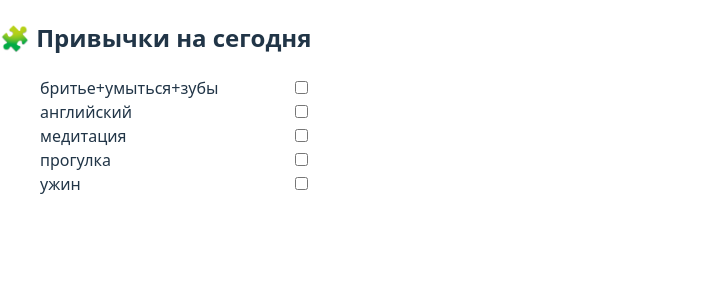
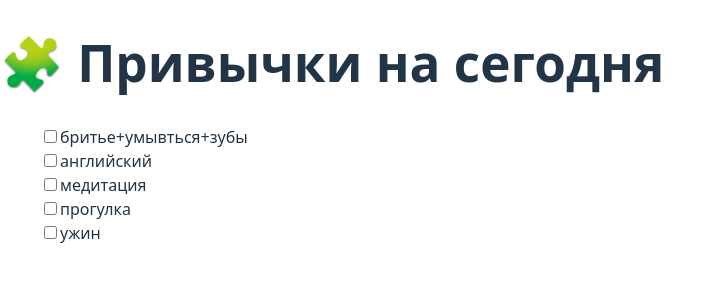
Before and after one commit to vveed-vi/lifequest-webapp, a React (Vite) app: page / in a window 1280 px wide. Shown: the top 300 px of the page, without its empty margins (0-722 px from the left). Built offline with nearby package versions, Linux system fonts and the light colour scheme.

Commit message:
💾 добавлен localStorage для привычек

```diff
--- a/src/HabitTracker.tsx
+++ b/src/HabitTracker.tsx
@@ -1,38 +1,47 @@
-import { useState } from 'react'
+import { useEffect, useState } from 'react'
 
-const habits = [
-  { id: 1, name: 'бритье+умыться+зубы', category: 'Утро' },
-  { id: 2, name: 'английский', category: 'Фокус' },
-  { id: 3, name: 'медитация', category: 'Фокус' },
-  { id: 4, name: 'прогулка', category: 'Фокус' },
-  { id: 5, name: 'ужин', category: 'Завершение дня' },
+const habitsList = [
+  "бритье+умывться+зубы",
+  "английский",
+  "медитация",
+  "прогулка",
+  "ужин"
 ]
 
 function HabitTracker() {
-  const [completed, setCompleted] = useState<number[]>([])
+  const [checked, setChecked] = useState<{ [key: string]: boolean }>({})
 
-  const toggleHabit = (id: number) => {
-    setCompleted(prev =>
-      prev.includes(id) ? prev.filter(hid => hid !== id) : [...prev, id]
-    )
+  // Загружаем состояние при загрузке страницы
+  useEffect(() => {
+    const saved = localStorage.getItem('habit-checks')
+    if (saved) setChecked(JSON.parse(saved))
+  }, [])
+
+  // Сохраняем состояние при каждом изменении
+  useEffect(() => {
+    localStorage.setItem('habit-checks', JSON.stringify(checked))
+  }, [checked])
+
+  const toggle = (habit: string) => {
+    setChecked(prev => ({
+      ...prev,
+      [habit]: !prev[habit]
+    }))
   }
 
   return (
-    <div className="p-4 max-w-md mx-auto">
-      <h2 className="text-xl font-bold mb-4">🧩 Привычки на сегодня</h2>
-      <ul className="space-y-3">
-        {habits.map(habit => (
-          <li
-            key={habit.id}
-            className="flex justify-between items-center bg-white rounded-xl shadow p-3"
-          >
-            <span>{habit.name}</span>
+    <div className="p-4 text-white">
+      <h1 className="text-2xl font-bold mb-4">🧩 Привычки на сегодня</h1>
+      <ul className="space-y-2">
+        {habitsList.map(habit => (
+          <li key={habit} className="flex items-center gap-2">
             <input
               type="checkbox"
-              checked={completed.includes(habit.id)}
-              onChange={() => toggleHabit(habit.id)}
-              className="w-5 h-5"
+              checked={checked[habit] || false}
+              onChange={() => toggle(habit)}
+              className="w-4 h-4"
             />
+            <span>{habit}</span>
           </li>
         ))}
       </ul>
```
